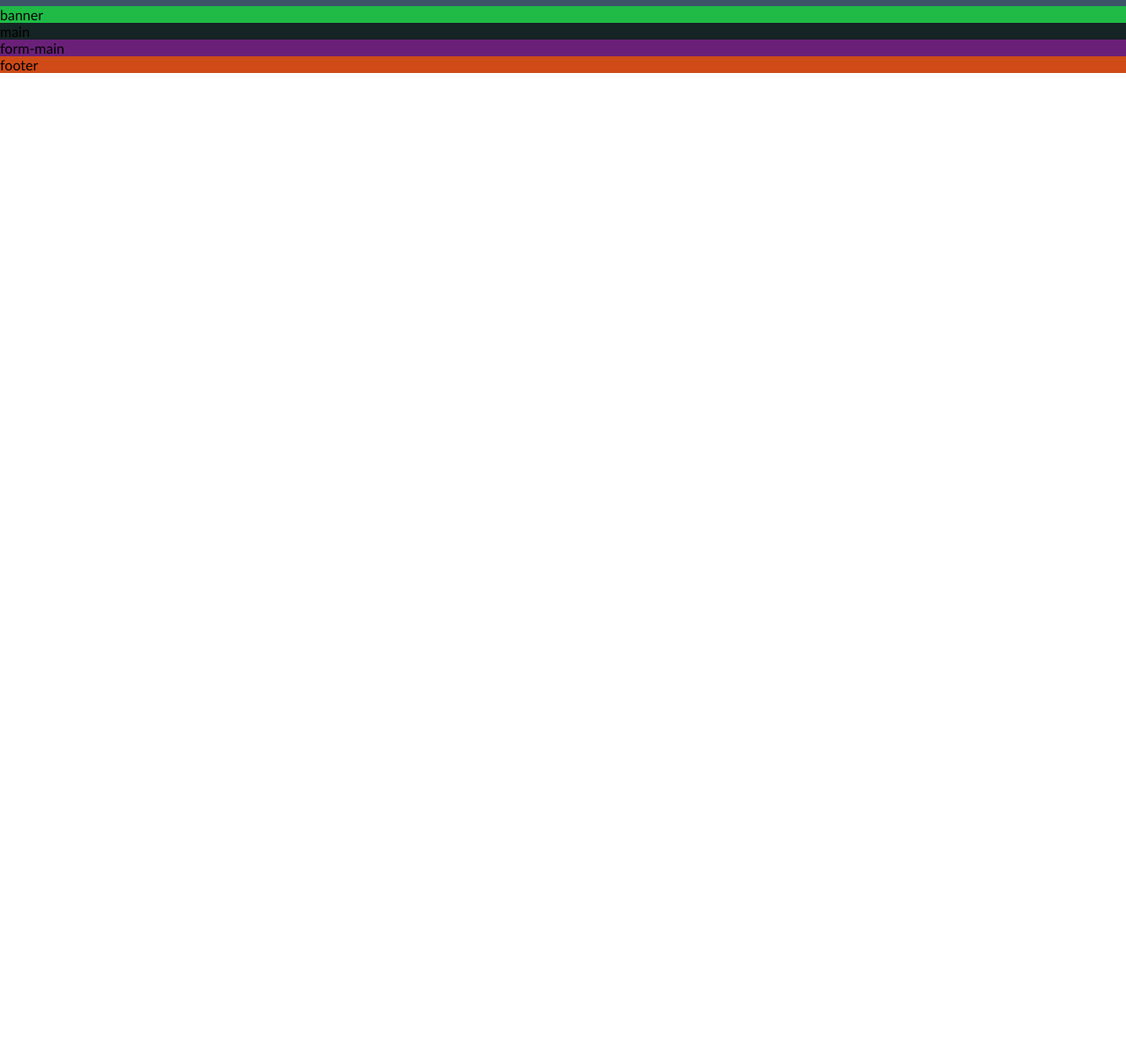
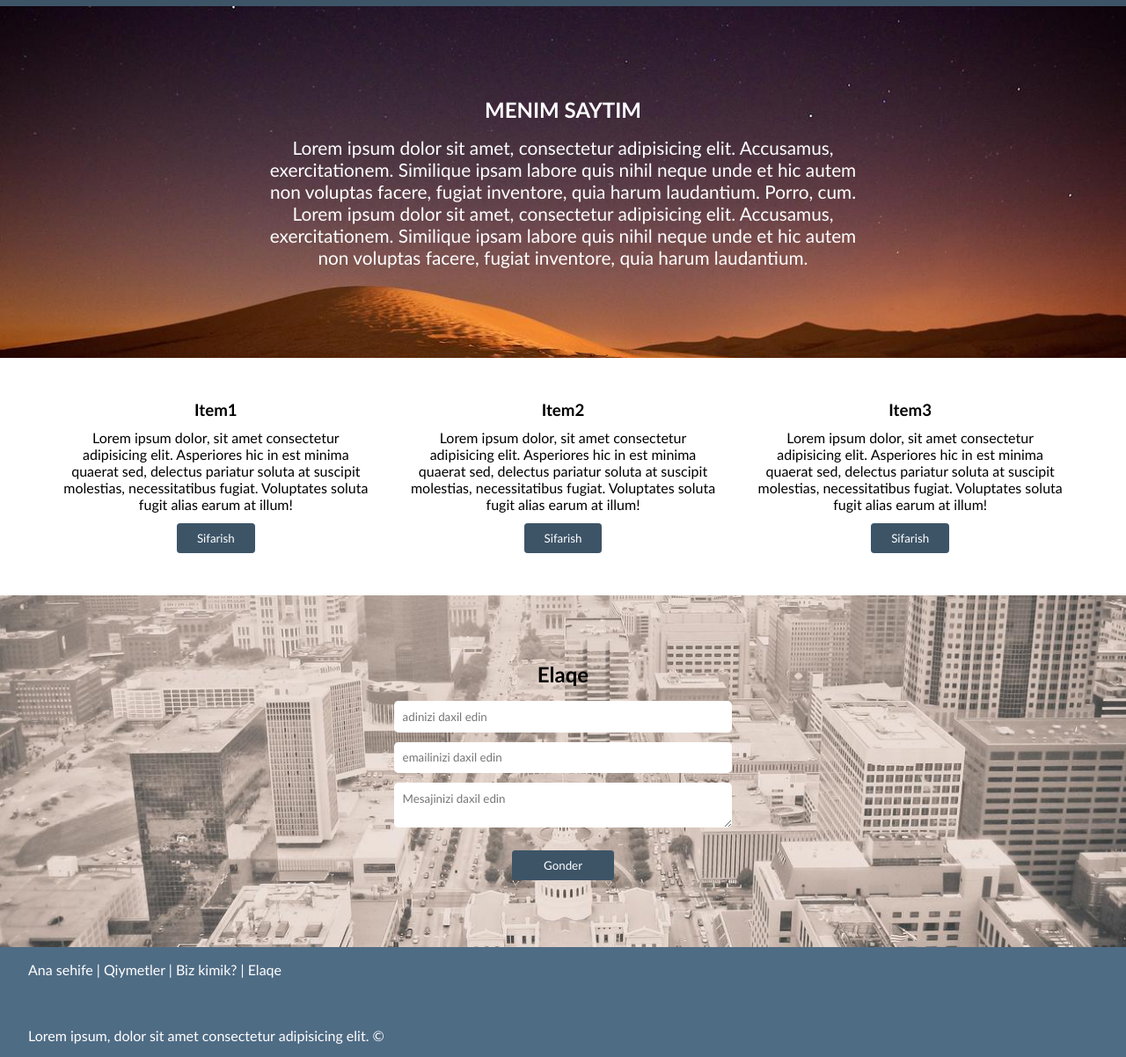
Before and after one commit to hikmatrajabzade/PragmatechFoundationProject, a plain HTML site: page Works/HTML-CSS/FirstWebPages/grid-website.html in a window 1280 px wide. Shown: the part 67-1269 px from the top of the page at 88% size. Before the commit the page ends 800 px from the top, so only its background shows below. Drawn offline with Linux system fonts and the light colour scheme.

Commit message:
grid ile sayt tamamlandi

```diff
--- a/Works/HTML-CSS/FirstWebPages/css/grid-website.css
+++ b/Works/HTML-CSS/FirstWebPages/css/grid-website.css
@@ -46,17 +46,162 @@
 }
 
 .banner {
-    background-color: rgb(31, 187, 70);
+    background-image: url('../img/1.jpg');
+    background-repeat: no-repeat;
+    background-size: cover;
+    display: grid;
+    grid-template-rows: 400px;
+
+}
+
+.banner-content {
+    width: 75%;
+    margin: auto;
+    padding: 2rem;
+}
+
+.banner-items {
+    width: 75%;
+    margin:auto;
+    color: white;
+    text-align: center;
+}
+
+.banner-content h2 {
+    margin-bottom: 1rem;
+    text-transform: uppercase;
+}
+
+.banner-content p {
+    font-size: 1.3rem;
+
 }
 
 .main-content {
-    background-color: rgb(21, 36, 36);
+    padding: 3rem;
+    display: grid;
+    grid-template-columns: 1fr 1fr 1fr;
+}
+
+
+.item {
+    text-align: center;
+    width: 90%;
+    margin:auto;
+}
+
+.item h3 {
+    margin-bottom: .7rem;
+}
+
+.item button {
+    width: 25%;
+    padding: .5rem;
+    background-color: #3d5467;
+    border-radius: .2rem;
+    margin-top: 0.7rem;
+    border: 1px solid #3d5467;
+    outline: none;
+    color: white;
+    cursor: pointer;
+}
+
+.item button:hover {
+    background-color: #476379;
+}
+
+.item button:active {
+    background-color: #507088;
 }
 
 .form-main {
-    background-color: rgb(106, 32, 121);
+   background-image: url('../img/2.jpg');
+   background-repeat: no-repeat;
+   background-size: cover;
+   display: grid;
+   grid-template-rows: 400px;
+
+}
+
+.form-items {
+
+    width: 75%;
+    margin: auto;
+    text-align: center;
+
+
+}
+
+
+.form-items input, textarea {
+
+    margin-bottom: .7rem;
+    width: 40%;
+    padding: 0.6rem;
+    border-radius: 0.3rem;
+    border: none;
+    outline: none;
+}
+
+.form-items h2 {
+
+    margin-bottom: 1rem;
+
+}
+
+.form-items button {
+    width: 12%;
+    padding: .5rem;
+    background-color: #3d5467;
+    border-radius: .2rem;
+    margin-top: 0.7rem;
+    border: 1px solid #3d5467;
+    outline: none;
+    color: white;
+    cursor: pointer;
+
+
+}
+
+.form-items button:hover {
+    background-color: #476379;
+}
+
+.form-items button:active {
+    background-color: #507088;
 }
 
 .footer {
-    background-color: rgb(206, 74, 22);
+    background-color: #4f6c85;
+    display: grid;
+    grid-template-rows: 75px 50px;
+    color: white;
+
 }
+
+.footer p {
+
+  margin-left:2rem;
+  margin-top:1rem;
+
+
+}
+
+.footer a {
+    color: white;
+    text-decoration: none;
+}
+.footer a:visited {
+    color: white;
+
+}
+
+.footer a:active {
+    color: white;
+
+}
+
+.footer a:focus {
+    color:white;
+}
+}
--- a/Works/HTML-CSS/FirstWebPages/grid-website.html
+++ b/Works/HTML-CSS/FirstWebPages/grid-website.html
@@ -24,13 +24,70 @@
         </ul>
 
     </div>
-    <div class="box banner">banner</div>
-    <div class="box main-content">main</div>
-    <div class="box form-main">form-main</div>
-    <div class="box footer">footer</div>
+
+     <!-- Burda saytin banneri yer alir  -->
+    <div class="banner">
+
+        <div class="banner-content">
+           <div class="banner-items">
+            <h2>Menim saytim</h2>
+            <p>Lorem ipsum dolor sit amet, consectetur adipisicing elit. Accusamus, exercitationem. Similique ipsam labore quis nihil neque unde et hic autem non voluptas facere, fugiat inventore, quia harum laudantium. Porro, cum. Lorem ipsum dolor sit amet, consectetur adipisicing elit. Accusamus, exercitationem. Similique ipsam labore quis nihil neque unde et hic autem non voluptas facere, fugiat inventore, quia harum laudantium.</p>
+           </div>
+        </div>
+
+    </div>
+    <div class="main-content">
+
+        <div class="item">
+            <h3>Item1</h3>
+            <p>Lorem ipsum dolor, sit amet consectetur adipisicing elit. Asperiores hic in est minima quaerat sed, delectus pariatur soluta at suscipit molestias, necessitatibus fugiat. Voluptates soluta fugit alias earum at illum!</p>
+            <button>Sifarish</button>
+        </div>
+        <div class="item">
+            <h3>Item2</h3>
+            <p>Lorem ipsum dolor, sit amet consectetur adipisicing elit. Asperiores hic in est minima quaerat sed, delectus pariatur soluta at suscipit molestias, necessitatibus fugiat. Voluptates soluta fugit alias earum at illum!</p>
+            <button>Sifarish</button>
+        </div>
+        <div class="item">
+            <h3>Item3</h3>
+            <p>Lorem ipsum dolor, sit amet consectetur adipisicing elit. Asperiores hic in est minima quaerat sed, delectus pariatur soluta at suscipit molestias, necessitatibus fugiat. Voluptates soluta fugit alias earum at illum!</p>
+            <button>Sifarish</button>
+        </div>
+       </div>
+
+    <div class="form-main">
+
+        <form action="" class="form-items">
+
+            <h2>Elaqe</h2>
+        <input type="text" placeholder="adinizi daxil edin"><br>
+        <input type="email" placeholder="emailinizi daxil edin"><br>
+        <textarea name="" placeholder="Mesajinizi daxil edin" ></textarea><br>
+        <button onclick="bsalam()">Gonder</button>
+
+    </form>
 
 
 
+    </div>
+    <div class="footer">
+        <p><a href="index.html"> Ana sehife</a> |
+
+            <a href="#qiymetler">Qiymetler </a> |
+
+            <a href="#banner">Biz kimik? </a> |
+            <a href="#elaqe">Elaqe</a> </p>
+        <p>Lorem ipsum, dolor sit amet consectetur adipisicing elit. ©</p>
+
+    </div>
+
+
+
+<script type="text/javascript">
+    function bsalam() {
+        alert("birincisi salam");
+    }
+</script>
 
 </body>
 
```
